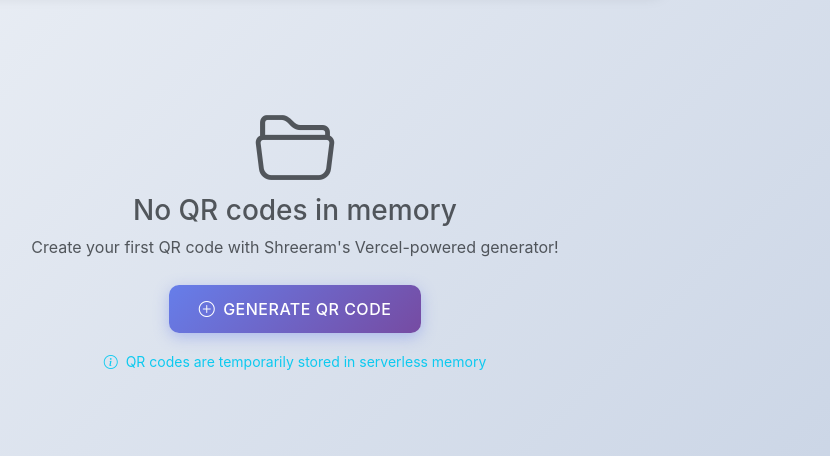
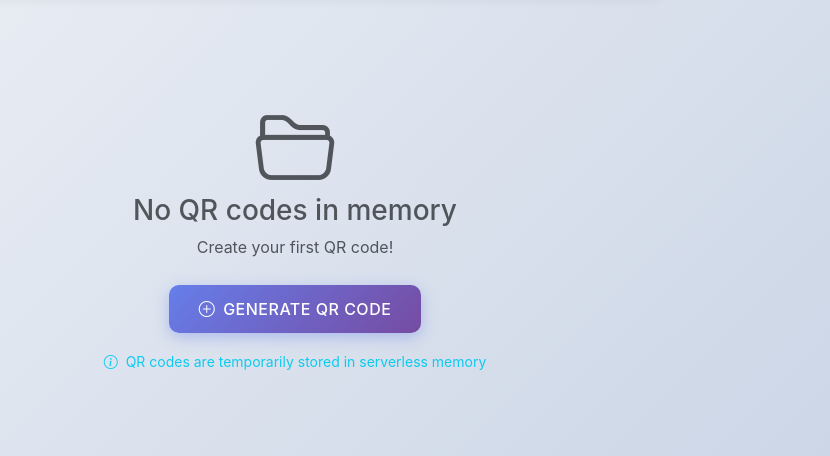
Before and after one commit to Shreeram190903/Qr-generator, a Flask app: page /gallery in a window 1280 px wide. Shown: the part 299-755 px from the top of the page, without its empty margins (345-1175 px from the left). Run offline with Flask 3, Linux system fonts and the light colour scheme.

Commit message:
Update gallery.html

```diff
--- a/templates/gallery.html
+++ b/templates/gallery.html
@@ -62,7 +62,7 @@
                 <i class="bi bi-folder2-open display-1 text-muted mb-3"></i>
                 <h3 class="text-muted">No QR codes in memory</h3>
                 <p class="text-muted mb-4">
-                    Create your first QR code with Shreeram's Vercel-powered generator!
+                    Create your first QR code!
                 </p>
                 <a href="{{ url_for('index') }}" class="btn btn-primary btn-lg">
                     <i class="bi bi-plus-circle me-2"></i>Generate QR Code
```
